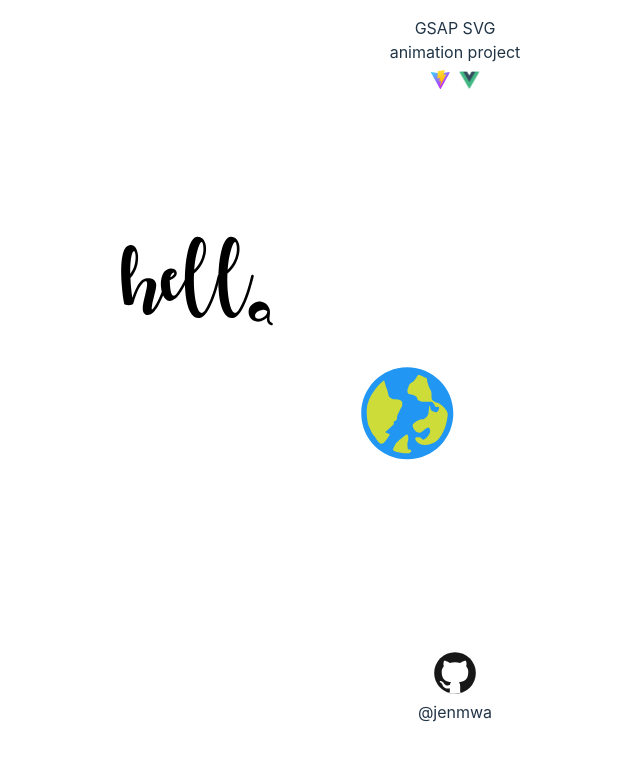
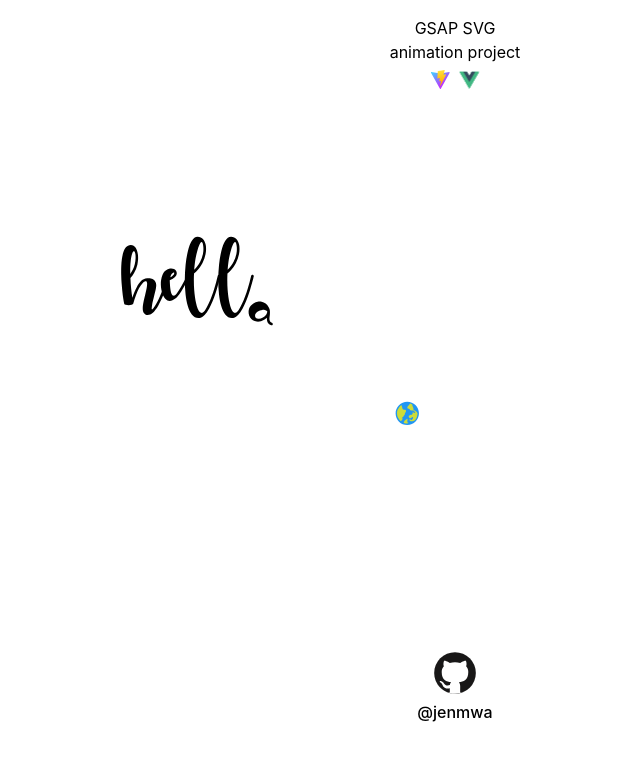
Before and after one commit to jenmwa/gsap, a Vue app: page / in a window 1280 px wide. Shown: the top 760 px of the page, without its empty margins (185-825 px from the left). Built offline with nearby package versions, Linux system fonts and the light colour scheme.

Commit message:
:lipstick: add css styling a & refactor code

```diff
--- a/src/App.vue
+++ b/src/App.vue
@@ -1,23 +1,25 @@
-<script setup lang="ts">
-  import HelloWorld from "./components/HelloWorld.vue";
+<script setup lang='ts'>
+  import HelloWorld from './components/HelloWorld.vue';
 </script>
 
 <template>
   <main>
     <p>GSAP SVG<br />animation project</p>
-    <div class="logos">
-      <a href="https://vitejs.dev" target="_blank">
-        <img src="/vite.svg" class="logo" alt="Vite logo" />
+    <div class='logos'>
+      <a href='https://vitejs.dev' target='_blank'>
+        <img src='/vite.svg' class='logo' alt='Vite logo' />
       </a>
-      <a href="https://vuejs.org/" target="_blank">
-        <img src="./assets/vue.svg" class="logo vue" alt="Vue logo" />
+      <a href='https://vuejs.org/' target='_blank'>
+        <img src='./assets/vue.svg' class='logo vue' alt='Vue logo' />
       </a>
     </div>
-    <div class="svg">
+    <div class='svg'>
       <HelloWorld />
     </div>
-    <img class="github-icon" src="/github-svgrepo-com.svg" />
-    <p class="name">@jenmwa</p>
+    <a href="https://github.com/jenmwa" target="_blank">
+      <img class='github-icon' src='/github-svgrepo-com.svg' />
+      <p class='name'>@jenmwa</p>
+    </a>
   </main>
 
   <!-- CREATE A PLAY AGAIN BUTTON -->
@@ -46,6 +48,13 @@
   .github-icon {
     width: 50px;
     margin-bottom: -20px;
+    filter: #2196f3;
+  }
+
+  .github-icon:hover {
+    scale: 1.1;
+    filter: invert(100%) sepia(34%) saturate(3434%) hue-rotate(185deg) brightness(101%) contrast(91%);
+
   }
 
   @media (width >= 740px) {
--- a/src/components/HelloWorld.vue
+++ b/src/components/HelloWorld.vue
@@ -12,7 +12,7 @@
     methods: {
       startDrop() {
       gsap.to('#o', {
-        staggering: 0.1,
+        stagger: 0.1,
         ease: 'bounce.out',
         y: 30,
       })
@@ -40,24 +40,24 @@
       },
     },
 		mounted() {
-		gsap.fromTo("#h", {delay: 0.5, opacity:0, x:-100, duration: 7, onComplete: this.spin }, {opacity:1, x:5});
+		gsap.fromTo('#h', {delay: 0.5, opacity:0, x:-100, duration: 7, onComplete: this.spin }, {opacity:1, x:5});
       //CREATE A TIMELINE INSTEAD?
-    gsap.to("#e", {delay: 0.4, duration: 2.5, ease: "elastic.out(1, 0.3)",y: -5, x: 2});
-    gsap.to("#l1", {delay: 0.55, duration: 3, ease: "elastic.out(1, 0.3)",y: -10, x: 3});
-    gsap.to("#l2", {delay: 0.65, duration: 2.5, ease: "elastic.out(1, 0.3)",y: -10, x: 4 });
-    gsap.to("#o", {delay: 0.75, duration: 2, ease: "elastic.out(1, 0.3)",y: -20, x: 2});
-    gsap.to("#o", {delay: 1.2, rotation: 60, duration: 2, ease: "bounce.out", transformOrigin: 'center center', onComplete: this.startDrop,},);
+    gsap.to('#e', {delay: 0.4, duration: 2.5, ease: 'elastic.out(1, 0.3)',y: -5, x: 2});
+    gsap.to('#l1', {delay: 0.55, duration: 3, ease: 'elastic.out(1, 0.3)',y: -10, x: 3});
+    gsap.to('#l2', {delay: 0.65, duration: 2.5, ease: 'elastic.out(1, 0.3)',y: -10, x: 4 });
+    gsap.to('#o', {delay: 0.75, duration: 2, ease: 'elastic.out(1, 0.3)',y: -20, x: 2});
+    gsap.to('#o', {delay: 1.2, rotation: 60, duration: 2, ease: 'bounce.out', transformOrigin: 'center center', onComplete: this.startDrop,},);
 
-    gsap.from('#globe', { scale: 0,  duration: 10, transformOrigin: 'center center', onComplete: this.heart});
+    gsap.from('#globe', {delay: 4, scale: 0,  duration: 10, transformOrigin: 'center center', onComplete: this.heart});
 
     gsap.from('#W, #R, #L, #D', {delay: 12, opacity:0, duration: 1, });
 
-    gsap.from('#grupp_world', 1, {delay: 12, fill: 'black', duration: 3.5,});
-    gsap.to("#grupp_world", 1, {delay: 14, fill: '#cddc39', duration: 3.5 },);
-    gsap.from("#grupp_world", 1, {delay: 15, fill: '#cddc39', duration: 3.5 },);
+    gsap.from('#grupp_world', {delay: 12, fill: 'black', duration: 3.5,});
+    gsap.to('#grupp_world', {delay: 13, fill: '#cddc39', duration: 7 },);
+    gsap.from('#grupp_world', {delay: 17, fill: '#cddc39', duration: 3.5 },);
 
-    gsap.fromTo("#L", 1, {delay: 16, fill: 'black', duration: 5 }, {delay: 17, fill: '#2196f3', duration: 3.5 },);
-    gsap.to("#D", {delay: 13.5, duration: 2.5, rotate:15, transformOrigin: 'end end',});
+    gsap.fromTo('#L', {delay: 21, fill: 'black', duration: 5 }, {delay: 17, fill: '#2196f3', duration: 3.5 },);
+    gsap.to('#D', {delay: 13.5, duration: 2.5, rotate:15, transformOrigin: 'end end',});
 
 		},
 	};
--- a/src/style.css
+++ b/src/style.css
@@ -5,24 +5,15 @@
   line-height: 24px;
   font-weight: 400;
 
-  color-scheme: light dark;
-  color: rgba(255, 255, 255, 0.87);
-  background-color: #242424;
-
-  font-synthesis: none;
-  text-rendering: optimizeLegibility;
-  -webkit-font-smoothing: antialiased;
-  -moz-osx-font-smoothing: grayscale;
-  -webkit-text-size-adjust: 100%;
 }
 
 a {
   font-weight: 500;
-  color: #646cff;
+  color: black;
   text-decoration: inherit;
 }
 a:hover {
-  color: #535bf2;
+  color: #2196f3;
 }
 
 h1 {
@@ -33,16 +24,3 @@ h1 {
 #app {
   text-align: center;
 }
-
-@media (prefers-color-scheme: light) {
-  :root {
-    color: #213547;
-    background-color: #ffffff;
-  }
-  a:hover {
-    color: #747bff;
-  }
-  button {
-    background-color: #f9f9f9;
-  }
-}
```
Also changed, not shown: index.html (+9 -9 lines), src/components/MySVG.vue (+16 -16 lines). Lines whose indentation alone changed are shown as unchanged.
